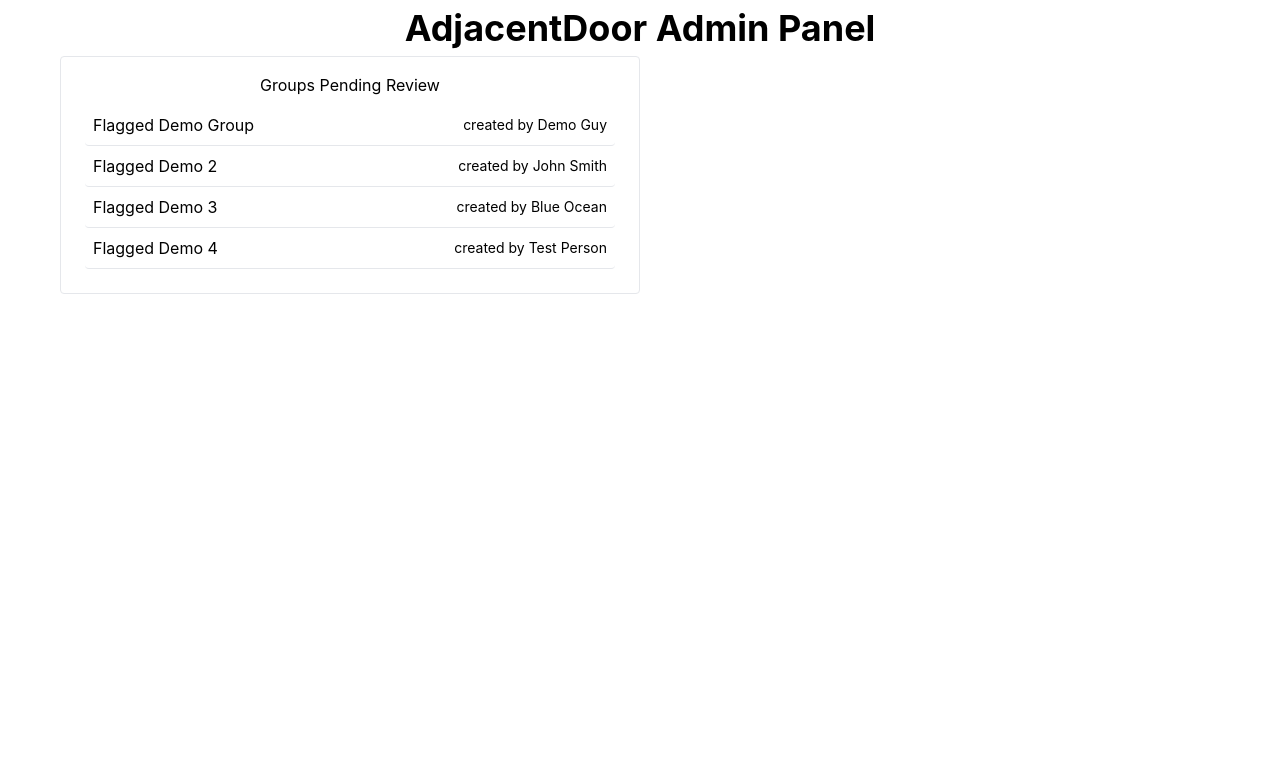
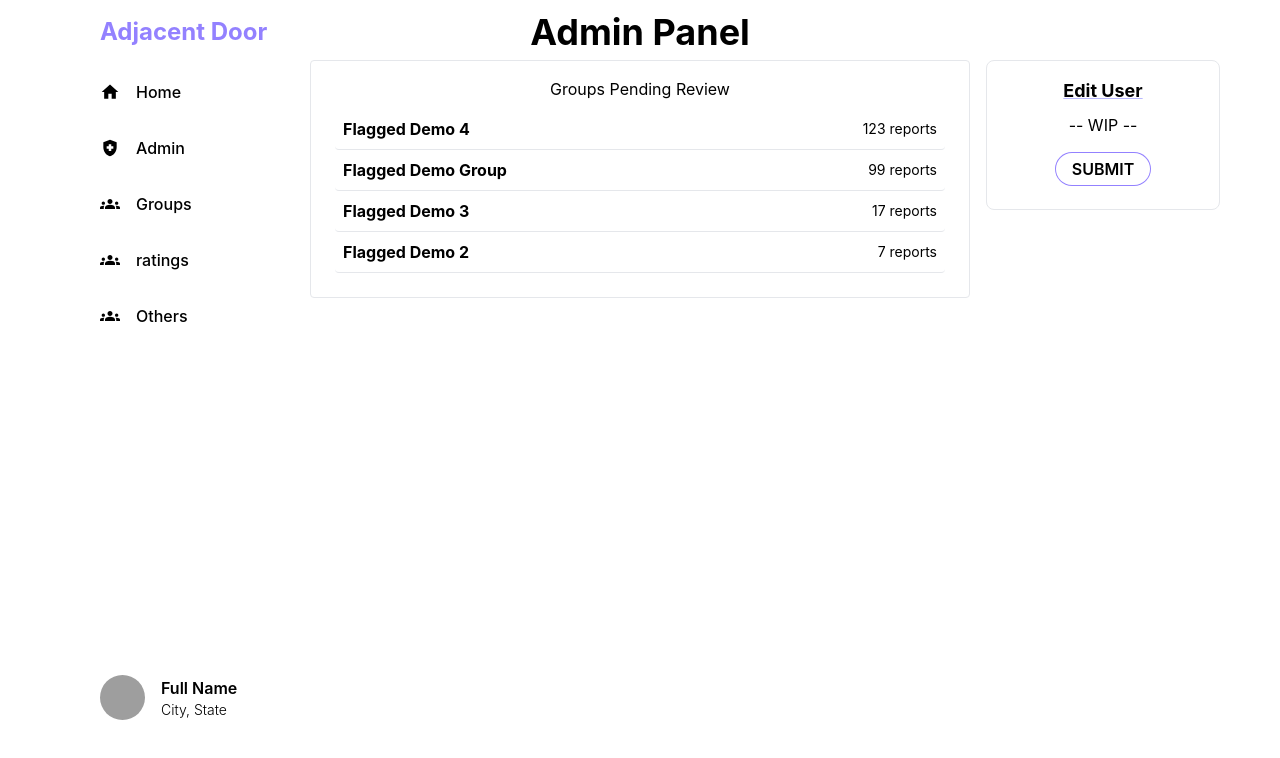
Before and after one commit to BlueOceanHRLAX48/AdjacentDoor, a React (Create React App) app: page /admin in a window 1280 px wide. Shown: the top 758 px of the page. Built offline with nearby package versions, Linux system fonts and the light colour scheme; grey boxes are pictures that could not be loaded.

Commit message:
finishing up admin panel, some minor changes with left bar format per discussion with emily

```diff
--- a/src/AdminPanel.js
+++ b/src/AdminPanel.js
@@ -1,4 +1,7 @@
 import React from 'react';
+import { Link } from 'react-router-dom';
+import LeftBar from './LeftBar';
+import RightBar from './RightBar';
 
 function AdminPanel(props) {
   const [flaggedGroups, setFlaggedGroups] = React.useState([
@@ -32,17 +35,33 @@ function AdminPanel(props) {
     },
   ]);
 
-  const groupElements = flaggedGroups.map((group) => <Group group={group} />);
+  React.useEffect(() => {
+    getGroups();
+  }, []);
+
+  function getGroups() {
+    // axios call to get flagged groups
+    // res => setFlaggedGroups(res)
+  }
+
+  const groupElements = flaggedGroups
+    .sort((a, b) => b.reports - a.reports)
+    .map((group, i) => <Group group={group} key={i} refresh={getGroups} />);
 
   return (
-    <div className='h-screen'>
-      <div className='text-4xl font-bold text-center py-2'>
-        AdjacentDoor Admin Panel
+    <div className='flex h-screen'>
+      <LeftBar />
+      <div className='flex flex-col grow'>
+        <div className='text-4xl font-bold text-center pt-3 pb-2'>
+          Admin Panel
+        </div>
+
+        <div className='w-full border rounded p-4'>
+          <div className='text-center'>Groups Pending Review</div>
+          <div className='p-2'>{groupElements}</div>
+        </div>
       </div>
-      <div className='w-1/2 border rounded p-4'>
-        <div className='text-center'>Groups Pending Review</div>
-        <div className='p-2'>{groupElements}</div>
-      </div>
+      <RightBar />
     </div>
   );
 }
@@ -52,17 +71,45 @@ export default AdminPanel;
 function Group(props) {
   const [expand, setExpand] = React.useState(false);
 
+  function handleForgive() {
+    console.log(props.group);
+  }
+
+  function handleDelete() {
+    console.log(props.group);
+  }
+
   return (
     <>
       <div
         className='w-full flex items-center border-b p-2 rounded hover:bg-ghostWhite transition-all duration-150'
         onClick={() => setExpand((x) => !x)}
       >
-        {props.group.name}
-        <div className='ml-auto text-sm'>created by {props.group.creator}</div>
+        <div className='font-bold'>{props.group.name}</div>
+        <div className='ml-auto text-sm'>{props.group.reports} reports</div>
       </div>
       {expand && (
-        <div className='px-2 pb-2'>Members: {props.group.members}</div>
+        <div className='p-2 flex'>
+          <Link
+            to={`/g/${props.group.id}`}
+            className='w-fit px-2 ring-1 ring-primary rounded hover:bg-ghostWhite'
+          >
+            Visit Group Page
+          </Link>
+          <div className='pl-2'>{props.group.members} members</div>
+          <button
+            className='ml-auto border border-red-400 px-2 rounded hover:bg-red-300'
+            onClick={handleDelete}
+          >
+            Delete
+          </button>
+          <button
+            className='ml-2 px-2 border border-green-300 rounded hover:bg-green-200'
+            onClick={handleForgive}
+          >
+            Forgive
+          </button>
+        </div>
       )}
     </>
   );
--- a/src/App.js
+++ b/src/App.js
@@ -41,7 +41,9 @@ function App() {
         <Route path='/leaderboard' element={<Leaderboard />} />
         <Route
           path='/admin'
-          element={user.admin ? <AdminPanel /> : <Navigate to='/' />}
+          element={
+            user.admin ? <AdminPanel user={user} /> : <Navigate to='/' />
+          }
         />
       </Routes>
     </BrowserRouter>
--- a/src/Home.js
+++ b/src/Home.js
@@ -3,20 +3,16 @@ import LeftBar from './LeftBar';
 import RightBar from './RightBar';
 import TopNav from './TopNav';
 
-function Home() {
+function Home(props) {
   return (
     <div className='flex dark:bg-gray-900 dark:text-white'>
       <div className='hidden sm:flex'>
-        <LeftBar />
+        <LeftBar user={props.user} />
       </div>
-      <div className='h-screen overflow-y-scroll hide-scroll-bar'>
-        <div>
-          <TopNav />
-        </div>
-        <div className='flex'>
-          <div>
-            <Feed />
-          </div>
+      <div className='h-screen flex flex-col'>
+        <TopNav />
+        <div className='overflow-y-scroll hide-scroll-bar'>
+          <Feed />
         </div>
       </div>
       <RightBar />
--- a/src/Leaderboard/SidebarLeaderboard.js
+++ b/src/Leaderboard/SidebarLeaderboard.js
@@ -4,11 +4,36 @@ import SidebarUser from './SidebarUser';
 
 function SidebarLeaderboard() {
   const sampleData = [
-    { name: 'John Smith', contribution: 45, location: 'Los Angeles, CA' },
-    { name: 'Mike Lemon', contribution: 22, location: 'San Diego, CA' },
-    { name: 'Elton Lemon', contribution: 169, location: 'Seattle, WA' },
-    { name: 'Quinton Maki', contribution: 200, location: 'Las Vegas, NV' },
-    { name: 'Ben Bernardy', contribution: 11, location: 'San Francisco, CA' },
+    {
+      name: 'John Smith',
+      contribution: 45,
+      location: 'Los Angeles, CA',
+      privacy: false,
+    },
+    {
+      name: 'Mike Lemon',
+      contribution: 22,
+      location: 'San Diego, CA',
+      privacy: true,
+    },
+    {
+      name: 'Elton Lemon',
+      contribution: 169,
+      location: 'Seattle, WA',
+      privacy: true,
+    },
+    {
+      name: 'Quinton Maki',
+      contribution: 200,
+      location: 'Las Vegas, NV',
+      privacy: false,
+    },
+    {
+      name: 'Ben Bernardy',
+      contribution: 11,
+      location: 'San Francisco, CA',
+      privacy: false,
+    },
   ];
 
   const leaderboardElements = sampleData
--- a/src/Leaderboard/SidebarUser.js
+++ b/src/Leaderboard/SidebarUser.js
@@ -22,7 +22,9 @@ function SidebarUser(props) {
         {props.place}
       </div>
       <div>
-        <div className='text-sm font-semibold'>{props.user.name}</div>
+        <div className='text-sm font-semibold'>
+          {props.user.privacy ? 'Private Neighbor' : props.user.name}
+        </div>
         <div className='ml-auto text-xs text-neutral-500'>
           {props.user.location}
         </div>
--- a/src/LeftBar/index.js
+++ b/src/LeftBar/index.js
@@ -12,7 +12,7 @@ function LeftBar() {
       </Link>
       {[
         ['Home', '/', <MdHome size='20' />],
-        ['Safety', '/safety', <MdHealthAndSafety size='20' />],
+        ['Admin', '/admin', <MdHealthAndSafety size='20' />],
         ['Groups', '/groups', <MdGroups size='20' />],
         ['ratings', '/ratings', <MdGroups size='20' />],
         ['Others', '/others', <MdGroups size='20' />],
--- /dev/null
+++ b/src/RightBar/AdminEditUsers.js
@@ -0,0 +1,19 @@
+import React from 'react';
+
+function AdminEditUsers() {
+  return (
+    <div className='flex flex-col justify-center ml-4 mt-4 py-2 rounded-lg border cursor-default'>
+      <div className='font-bold text-lg text-center py-2 decoration-secondary underline underline-offset-1'>
+        Edit User
+      </div>
+      <div className='text-center'>-- WIP --</div>
+      <div className='w-full flex justify-center py-4'>
+        <button className='hover:bg-primary rounded-full px-4 py-1 font-semibold ring-primary ring-1 transition-all duration-150 hover:text-white'>
+          SUBMIT
+        </button>
+      </div>
+    </div>
+  );
+}
+
+export default AdminEditUsers;
--- a/src/RightBar/index.js
+++ b/src/RightBar/index.js
@@ -1,10 +1,15 @@
 import React from 'react';
 import SidebarLeaderboard from '../Leaderboard/SidebarLeaderboard';
+import AdminEditUsers from './AdminEditUsers';
 
 function RightBar() {
   return (
-    <div className='w-[250px]'>
-      <SidebarLeaderboard />
+    <div className='w-[250px] pt-11'>
+      {window.location.pathname === '/admin' ? (
+        <AdminEditUsers />
+      ) : (
+        <SidebarLeaderboard />
+      )}
     </div>
   );
 }
```
